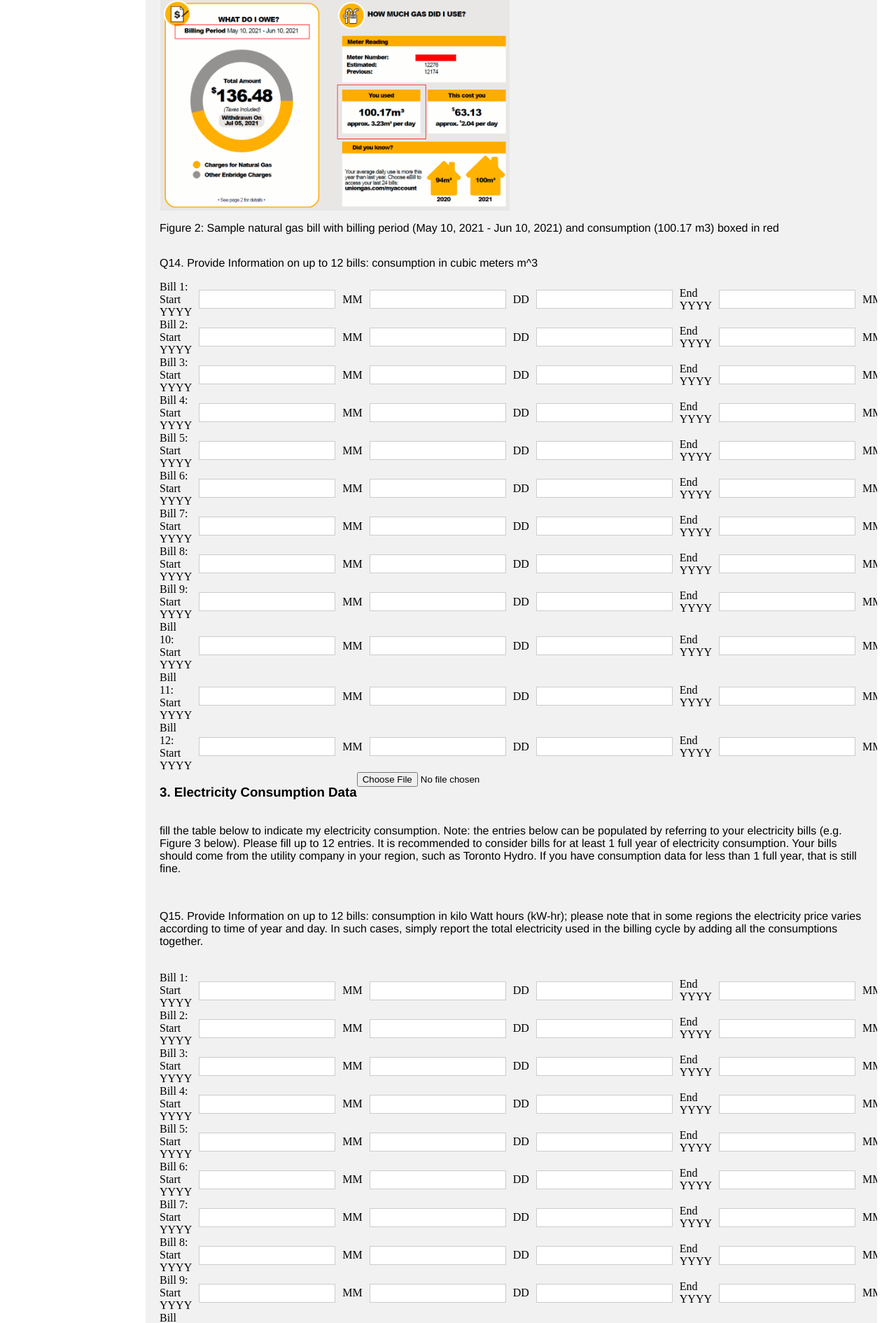
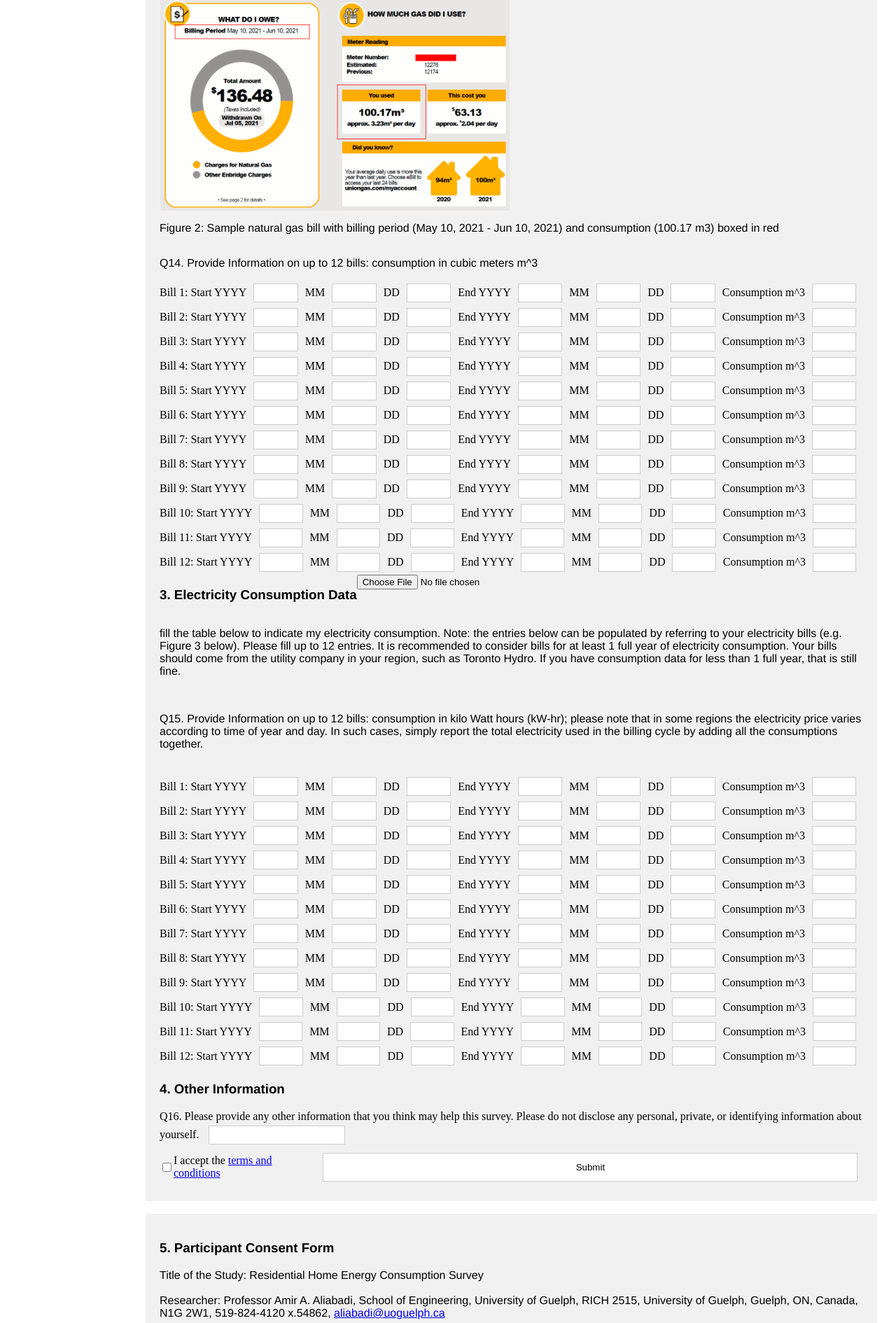
Before and after one commit to judge787/Survey, a Flask app: page /survey in a window 1280 px wide. Shown: the part 1880-3770 px from the top of the page at 70% size. Run offline with Flask 3, Linux system fonts and the light colour scheme; some libraries are stand-ins or nearby versions.

Commit message:
most styling complete but now dropdown boxes taje up the entire line now

```diff
--- a/templates/stylesheet.css
+++ b/templates/stylesheet.css
@@ -75,18 +75,21 @@ form {
   width: 97%;
 }
 
- input[type=submit], button[type=submit], #button {
-    width: 100%;
+#button {
+    width: 78%;
     padding: 12px;
-    margin: 8px 0;
-    display: inline-block;
+    margin: 8px 8px;
+    /* display: flex; */
+    /* display: inline; */
     border: 1px solid #ccc;
     box-sizing: border-box;
     background-color:rgb(255, 255, 255);
   }
 
-  #button:hover {
+#button:hover {
     opacity: 0.8;
+    color: white;
+    background-color: rgb(50, 17, 17);
   }
 /* used to style the input types */
 input[type=text], select {
@@ -107,17 +110,17 @@ input[type=text], select {
 }
 
 
-/* label {
+.consumption label {
   flex: 1 0 auto;
   display: inline-flex;
   flex-direction: column;
 
-} */
-/* input, select {
+}
+.billing input, select {
   flex: 1 1 auto;
   width: 100%;
-} */
+}
 
-/* label, a {
+.accept label, a {
   display: inline;
-} */
+}
--- a/templates/survey.html
+++ b/templates/survey.html
@@ -374,9 +374,9 @@
         </div>
 
 
-        <div class="consent">
-
-          <label for="consent">I accept the <a href ="#consent">terms and conditions</a><input type="checkbox" id="consent"></label>
+        <div class="adjust-size">
+          <input type="checkbox" id="consent">
+          <label for="consent">I accept the <a href ="#consent">terms and conditions</a></label>
           <button type="submit" id="button">Submit</button>
         </div>
 
@@ -431,7 +431,7 @@
       for (let i = 1; i <= 12; i++) {
         const letter = String.fromCharCode(96 + i); // Convert i to alphabet (a, b, c, ...)
         content += `
-        <div class="adjust-size">
+        <div class="adjust-size consumption billing">
           <label for="q14${letter}1">Bill ${i}: Start YYYY</label>
           <input type="text" id="q14${letter}1" name="q14${letter}1">
           <label for="q14${letter}2">MM</label>
@@ -459,7 +459,7 @@
       for (let i = 1; i <= 12; i++) {
         const letter = String.fromCharCode(96 + i); // Convert i to alphabet (a, b, c, ...)
         content += `
-        <div class="adjust-size">
+        <div class="adjust-size consumption billing">
           <label for="q15${letter}1">Bill ${i}: Start YYYY</label>
           <input type="text" id="q15${letter}1" name="q15${letter}1">
           <label for="q15${letter}2">MM</label>
```
